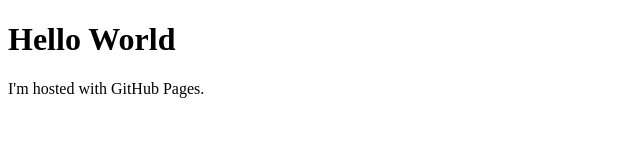
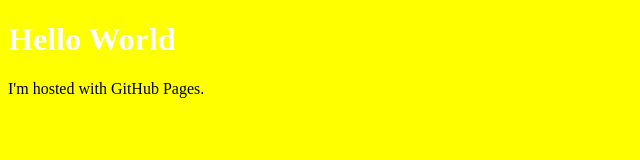
Before and after one commit to alclvt/alclvt.github.io, a plain HTML site: page index.html in a window 1280 px wide. Shown: the whole page, without its empty margins (0-640 px from the left). Drawn offline with Linux system fonts and the light colour scheme.

Commit message:
Add a style sheet to the project

```diff
--- a/index.html
+++ b/index.html
@@ -1,5 +1,8 @@
 <!DOCTYPE html>
 <html>
+<head>
+<link rel="stylesheet" type="text/css" href="style.css" />
+</head>
 <body>
 <h1>Hello World</h1>
 <p>I'm hosted with GitHub Pages.</p>
--- /dev/null
+++ b/style.css
@@ -0,0 +1,7 @@
+body {
+  background-color: yellow;
+}
+h1 {
+  color: white;
+  margin-right: 30px;
+}
```
